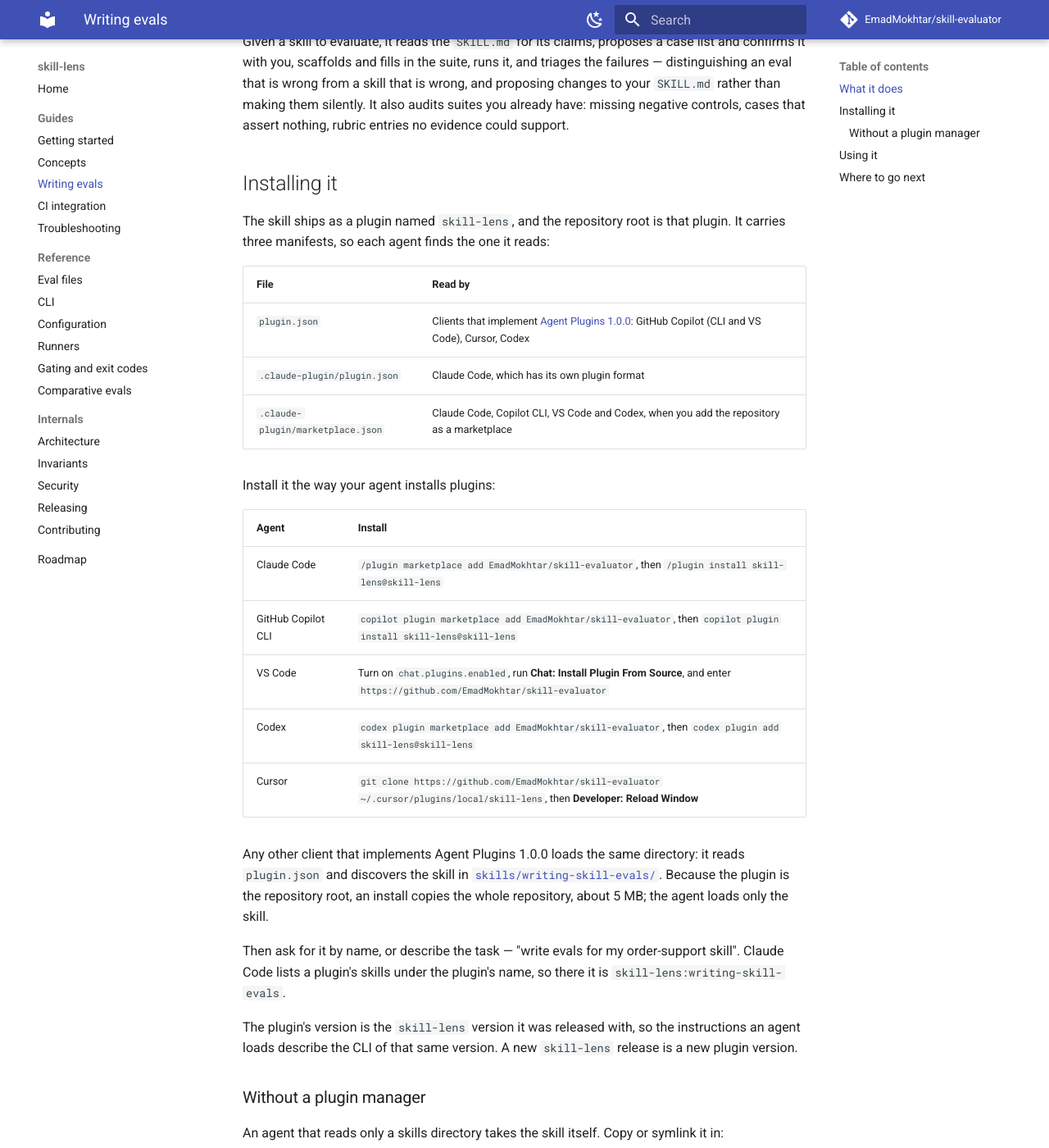
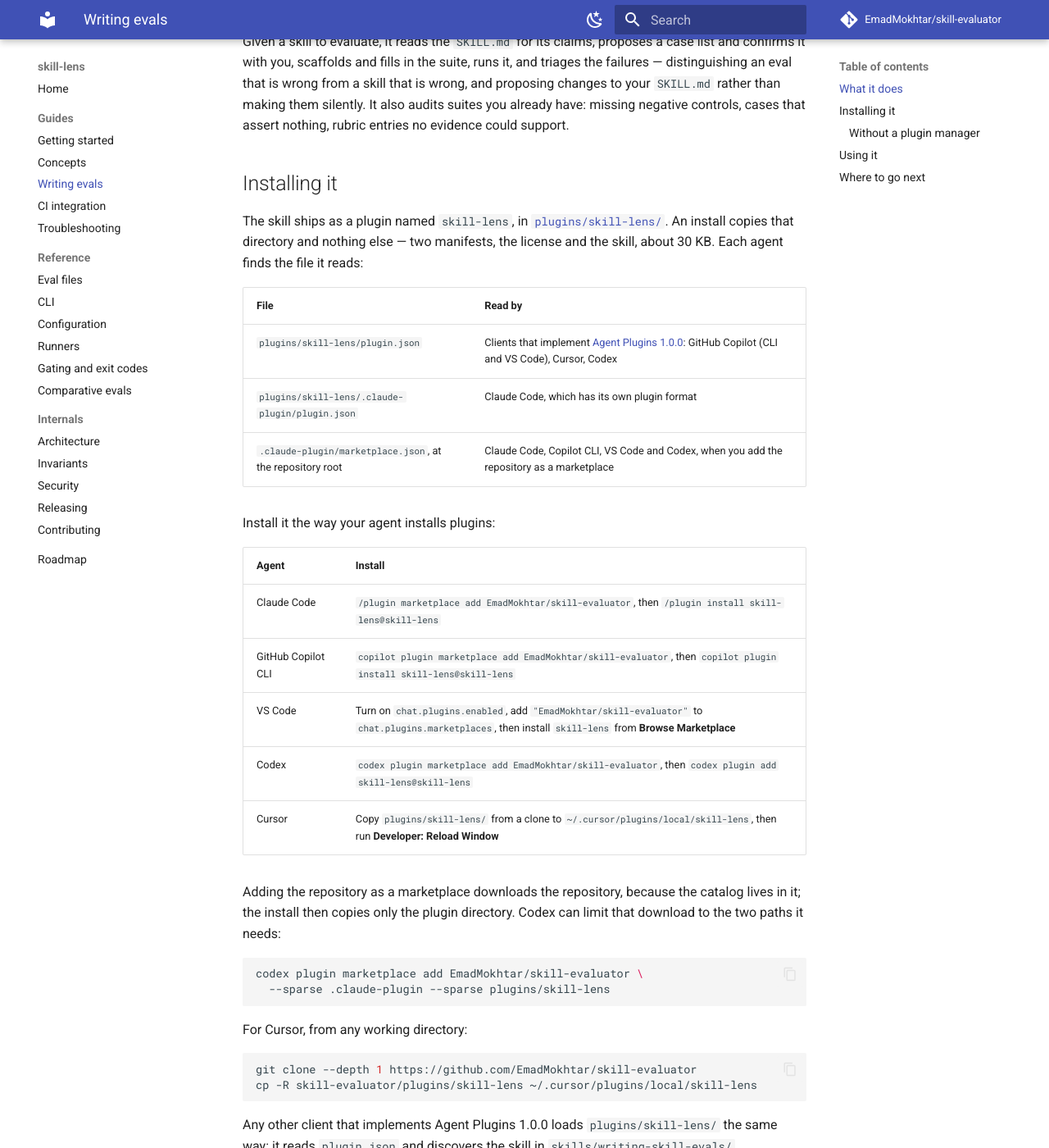
Before and after one commit to EmadMokhtar/skill-evaluator, an MkDocs documentation site: the page built from docs/writing-evals.md, in a window 1280 px wide and 1400 px high, scrolled down 284 px. Shown: the whole window at 82% size. Built offline with MkDocs 1.6.1 and Material for MkDocs 9.7.7, drawn with Linux system fonts in a browser that asks for light colours; comment, search, counter and statistics services are not loaded; some of the changed text lies outside the part shown.

Commit message:
refactor: move the plugin into plugins/skill-lens to keep installs small
With the repository root as the plugin, every install copied the whole
repository (about 5 MB) to deliver a 30 KB skill. The plugin now lives
in plugins/skill-lens/, holding the two manifests, a copy of LICENSE and
the skill, and the root marketplace lists "./plugins/skill-lens".

The skill moves with it; .claude/skills/writing-skill-evals now links
into the plugin, and the CI self-check lists ./plugins. A new invariant
pins the directory to what a client loads: tests/test_plugin.py fails on
any other tracked file there, on a LICENSE that differs from the root
one, and on a symlink out of the directory.

Co-Authored-By: Claude Opus 5.5 <noreply@anthropic.com>
Claude-Session: https://claude.ai/code/session_018GcMHtsqqrPmbeypgCvfiq

````diff
--- a/docs/writing-evals.md
+++ b/docs/writing-evals.md
@@ -14,14 +14,16 @@ evidence could support.
 
 ## Installing it
 
-The skill ships as a plugin named `skill-lens`, and the repository root is that plugin. It
-carries three manifests, so each agent finds the one it reads:
+The skill ships as a plugin named `skill-lens`, in
+[`plugins/skill-lens/`](https://github.com/EmadMokhtar/skill-evaluator/tree/main/plugins/skill-lens).
+An install copies that directory and nothing else — two manifests, the license and the
+skill, about 30 KB. Each agent finds the file it reads:
 
 | File | Read by |
 | --- | --- |
-| `plugin.json` | Clients that implement [Agent Plugins 1.0.0](https://agent-plugins.org/): GitHub Copilot (CLI and VS Code), Cursor, Codex |
-| `.claude-plugin/plugin.json` | Claude Code, which has its own plugin format |
-| `.claude-plugin/marketplace.json` | Claude Code, Copilot CLI, VS Code and Codex, when you add the repository as a marketplace |
+| `plugins/skill-lens/plugin.json` | Clients that implement [Agent Plugins 1.0.0](https://agent-plugins.org/): GitHub Copilot (CLI and VS Code), Cursor, Codex |
+| `plugins/skill-lens/.claude-plugin/plugin.json` | Claude Code, which has its own plugin format |
+| `.claude-plugin/marketplace.json`, at the repository root | Claude Code, Copilot CLI, VS Code and Codex, when you add the repository as a marketplace |
 
 Install it the way your agent installs plugins:
 
@@ -29,15 +31,28 @@ Install it the way your agent installs plugins:
 | --- | --- |
 | Claude Code | `/plugin marketplace add EmadMokhtar/skill-evaluator`, then `/plugin install skill-lens@skill-lens` |
 | GitHub Copilot CLI | `copilot plugin marketplace add EmadMokhtar/skill-evaluator`, then `copilot plugin install skill-lens@skill-lens` |
-| VS Code | Turn on `chat.plugins.enabled`, run **Chat: Install Plugin From Source**, and enter `https://github.com/EmadMokhtar/skill-evaluator` |
+| VS Code | Turn on `chat.plugins.enabled`, add `"EmadMokhtar/skill-evaluator"` to `chat.plugins.marketplaces`, then install `skill-lens` from **Browse Marketplace** |
 | Codex | `codex plugin marketplace add EmadMokhtar/skill-evaluator`, then `codex plugin add skill-lens@skill-lens` |
-| Cursor | `git clone https://github.com/EmadMokhtar/skill-evaluator ~/.cursor/plugins/local/skill-lens`, then **Developer: Reload Window** |
+| Cursor | Copy `plugins/skill-lens/` from a clone to `~/.cursor/plugins/local/skill-lens`, then run **Developer: Reload Window** |
 
-Any other client that implements Agent Plugins 1.0.0 loads the same directory: it reads
-`plugin.json` and discovers the skill in
-[`skills/writing-skill-evals/`](https://github.com/EmadMokhtar/skill-evaluator/tree/main/skills/writing-skill-evals).
-Because the plugin is the repository root, an install copies the whole repository, about
-5 MB; the agent loads only the skill.
+Adding the repository as a marketplace downloads the repository, because the catalog lives
+in it; the install then copies only the plugin directory. Codex can limit that download to
+the two paths it needs:
+
+```bash
+codex plugin marketplace add EmadMokhtar/skill-evaluator \
+  --sparse .claude-plugin --sparse plugins/skill-lens
+```
+
+For Cursor, from any working directory:
+
+```bash
+git clone --depth 1 https://github.com/EmadMokhtar/skill-evaluator
+cp -R skill-evaluator/plugins/skill-lens ~/.cursor/plugins/local/skill-lens
+```
+
+Any other client that implements Agent Plugins 1.0.0 loads `plugins/skill-lens/` the same
+way: it reads `plugin.json` and discovers the skill in `skills/writing-skill-evals/`.
 
 Then ask for it by name, or describe the task — "write evals for my order-support skill".
 Claude Code lists a plugin's skills under the plugin's name, so there it is
@@ -53,7 +68,8 @@ An agent that reads only a skills directory takes the skill itself. Copy or syml
 
 ```bash
 git clone https://github.com/EmadMokhtar/skill-evaluator
-ln -s "$PWD/skill-evaluator/skills/writing-skill-evals" ~/.claude/skills/writing-skill-evals
+ln -s "$PWD/skill-evaluator/plugins/skill-lens/skills/writing-skill-evals" \
+  ~/.claude/skills/writing-skill-evals
 ```
 
 ## Using it
--- a/pyproject.toml
+++ b/pyproject.toml
@@ -178,13 +178,13 @@ major_version_zero = true
 # portable one's `$schema` URL spells a version of its own (the Agent Plugins
 # spec's), which a filename-only entry would rewrite whenever the two coincide.
 version_files = [
-    ".claude-plugin/plugin.json:\"version\":",
     "action.yml:skill-lens\\[pydantic-ai\\]==",
     "docs/ci.md:skill-evaluator@v",
     "docs/ci.md:skill-lens\\[pydantic-ai\\]==",
     "docs/ci.md:skill-lens\\[pydantic-ai,langchain\\]==",
     "docs/getting-started.md:skill-evaluator@v",
     "examples/ci/skill-lens.yml:skill-evaluator@v",
-    "plugin.json:\"version\":",
+    "plugins/skill-lens/.claude-plugin/plugin.json:\"version\":",
+    "plugins/skill-lens/plugin.json:\"version\":",
 ]
 bump_message = "bump: version $current_version → $new_version [skip ci]"
````
Also changed, not shown: CLAUDE.md (+13 -6 lines), docs/invariants.md (+20 -5 lines), docs/releasing.md (+1 -1 lines), plugins/skill-lens/skills/writing-skill-evals/SKILL.md (renamed from skills/writing-skill-evals/SKILL.md), plugins/skill-lens/skills/writing-skill-evals/references/auditing.md (renamed from skills/writing-skill-evals/references/auditing.md), plugins/skill-lens/skills/writing-skill-evals/references/case-design.md (renamed from skills/writing-skill-evals/references/case-design.md), plugins/skill-lens/skills/writing-skill-evals/references/eval-file-syntax.md (renamed from skills/writing-skill-evals/references/eval-file-syntax.md), 12 other files.
